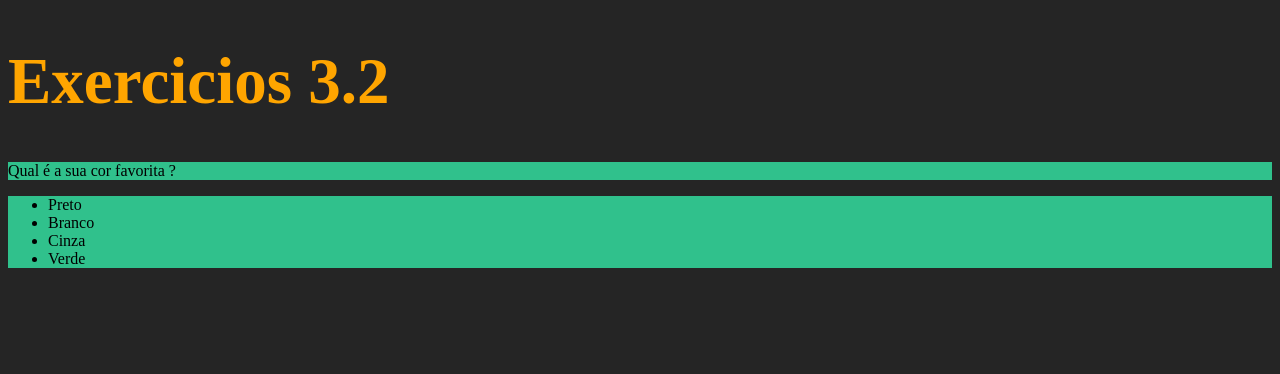
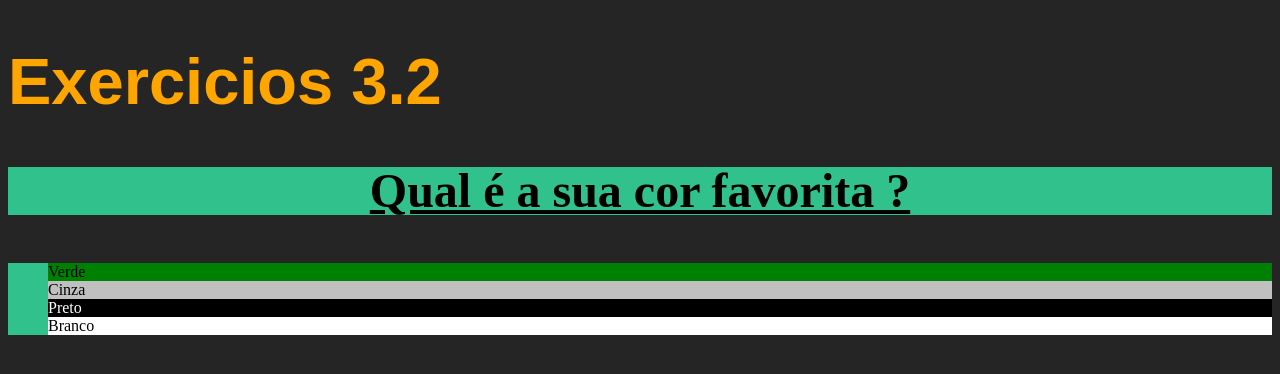
Before and after one commit to LuanRodriguesep/trybe-exercises, a plain HTML site: page bloco_3/dia_2/index.html in a window 1280 px wide. Drawn offline with Linux system fonts and the light colour scheme.

Commit message:
Exercicio conteudo 3.2 part II

```diff
--- a/bloco_3/dia_2/index.html
+++ b/bloco_3/dia_2/index.html
@@ -6,14 +6,44 @@
     <style>
         body{
             background-color: #252525;
+            font-size: 16px;
         }
         h1 {
             font-size: 65px;
             color: orange;
+            font-family: sans-serif;
+        }
+
+        p{
+            font-weight: 600;
+            font-size: 3em;
+            line-height: 48px;
+            text-align: center;
+            text-decoration: underline;
+
+        }
+
+        li{
+            list-style-type: none;
         }
 
         .cores {
             background-color: #30C18C;
+
+        }
+
+        .preto {
+            background-color: black;
+            color: white;
+        }
+        .branco{
+            background-color: white;
+        }
+        .cinza {
+            background-color: silver;
+        }
+        .verde{
+            background-color:green;
         }
 
     </style>
@@ -24,10 +54,10 @@
     <p class="cores">Qual é a sua cor favorita ?</p>
 
     <ul class="cores">
-        <li>Preto</li>
-        <li>Branco</li>
-        <li>Cinza</li>
-        <li>Verde</li>
+        <li class="verde">Verde</li>
+        <li class="cinza">Cinza</li>
+        <li class="preto">Preto</li>
+        <li class="branco">Branco</li>
     </ul>
 
 </body>
```
